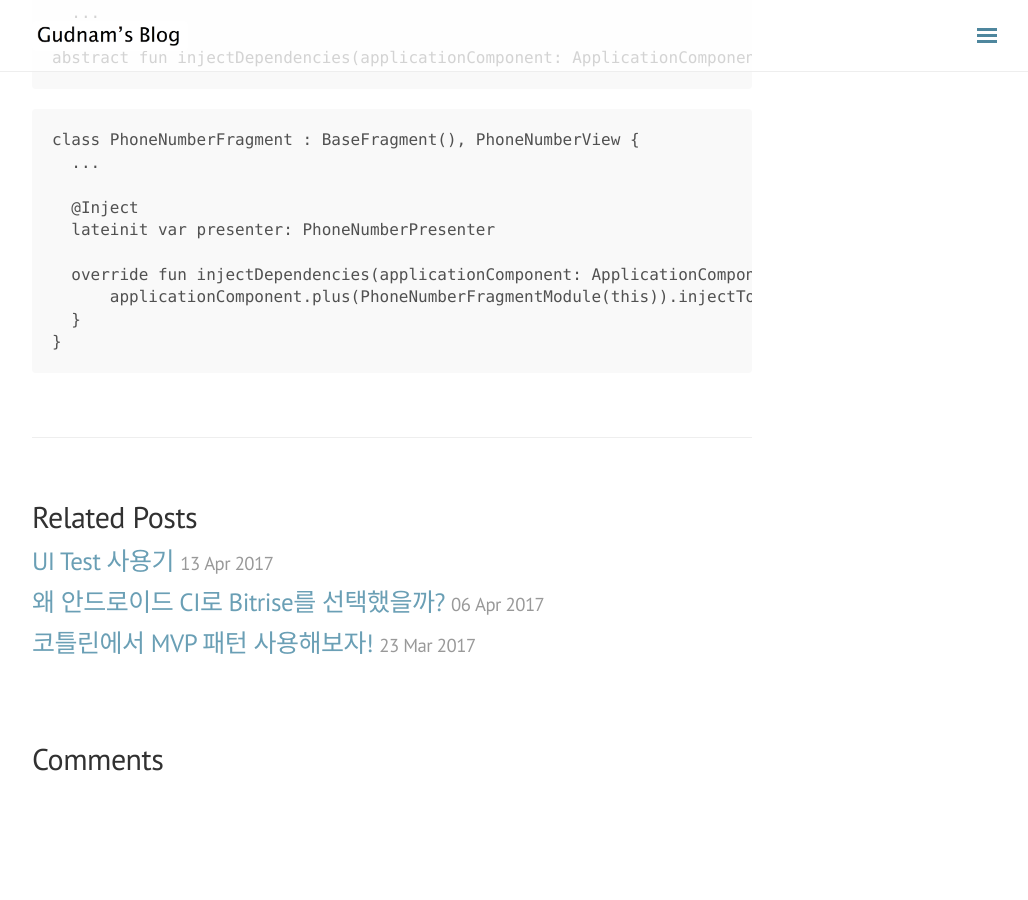
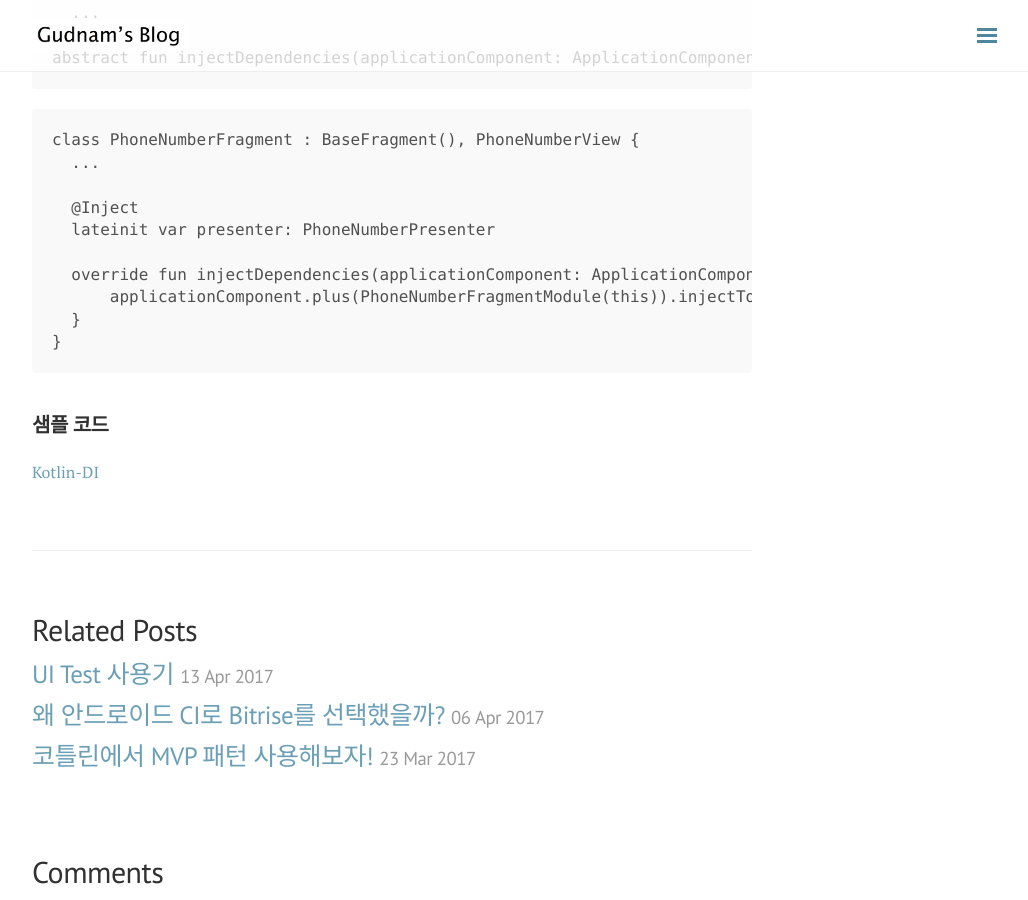
Before and after one commit to gudnam/gudnam.github.io, a Jekyll site: the page built from _posts/2017-04-27-kotlin-di.md, in a window 1280 px wide and 900 px high, scrolled down 7099 px. Shown: the whole window, without its empty margins (248-1276 px from the left). Built offline with Jekyll 4.4.1, drawn with Linux system fonts in a browser that asks for light colours; nearby versions of some CDN libraries; comment, search, counter and statistics services are not loaded; before the commit the page ends 7886 px from its top, so only the background shows below that.

Commit message:
add sample source link

````diff
--- a/_posts/2017-04-27-kotlin-di.md
+++ b/_posts/2017-04-27-kotlin-di.md
@@ -234,3 +234,7 @@ class PhoneNumberFragment : BaseFragment(), PhoneNumberView {
   }
 }
 ```
+
+## 샘플 코드
+
+[Kotlin-DI](https://github.com/gudnam/android-kotlin/tree/master/kotlin-di)
````
